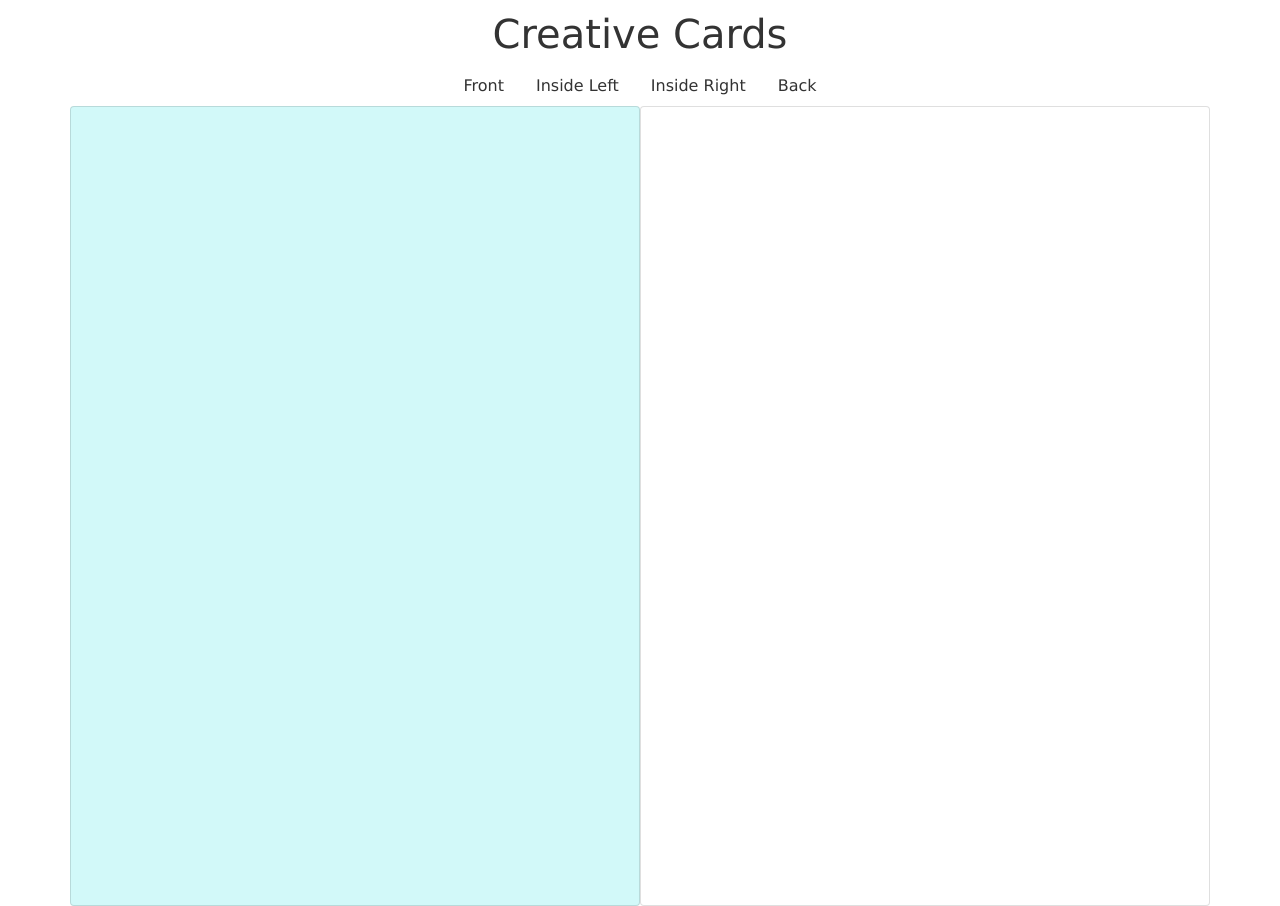
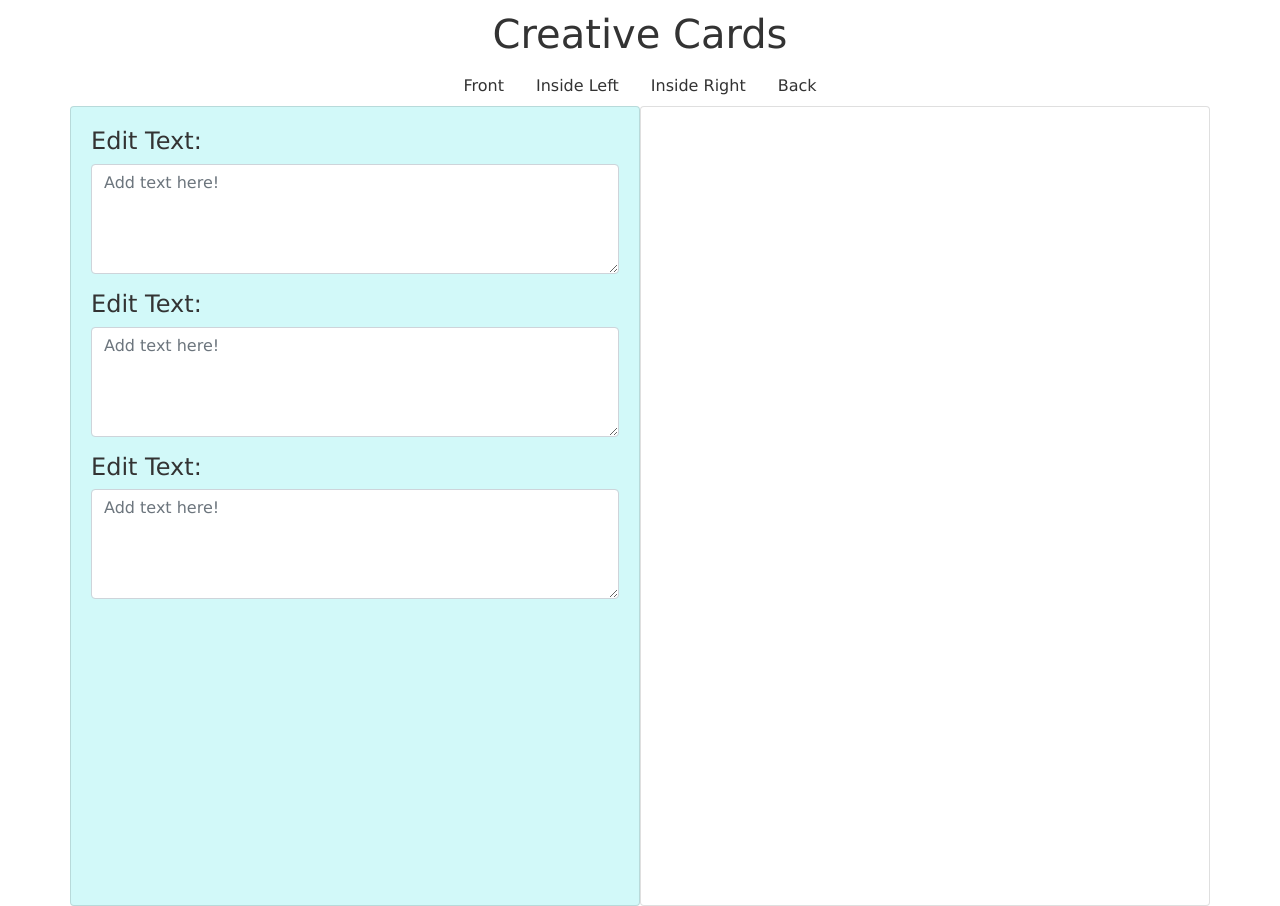
Before and after one commit to adewale2018/creative-cards, a Vue app: page / in a window 1280 px wide. Built offline with nearby package versions, Linux system fonts and the light colour scheme.

Commit message:
add text input component, receiving data fro the text input

```diff
--- /dev/null
+++ b/src/components/TextInput.vue
@@ -0,0 +1,32 @@
+<template>
+  <div class="row">
+    <div class="col-sm-12">
+      <div class="form-group">
+        <h4>Edit Text:</h4>
+        <textarea
+          class="form-control"
+          cols="50"
+          rows="4"
+          placeholder="Add text here!"
+          v-model="textBoxInput"
+          @keyup="textChanged"
+        ></textarea>
+      </div>
+    </div>
+  </div>
+</template>
+
+<script>
+export default {
+  data: function() {
+    return {
+      textBoxInput: ""
+    };
+  },
+  methods: {
+    textChanged: function() {
+      this.$emit("displayTextChanged", this.textBoxInput);
+    }
+  }
+};
+</script>
--- a/src/components/card/cardFront.vue
+++ b/src/components/card/cardFront.vue
@@ -1,12 +1,28 @@
 <template>
   <div class="row">
-    <div class="col-sm-6 card edit-area"></div>
+    <div class="col-sm-6 card edit-area">
+      <cc-text-input @displayTextChanged="textBoxValue1 = $event"></cc-text-input>
+      <cc-text-input displayTextChanged="textBoxValue2 = $event"></cc-text-input>
+      <cc-text-input displayTextChanged="textBoxValue3 = $event"></cc-text-input>
+    </div>
     <div class="col-sm-6 card card-display"></div>
   </div>
 </template>
 
 <script>
-export default {};
+import TextInput from "../TextInput";
+export default {
+  data: function() {
+    return {
+      textBoxValue1: "",
+      textBoxValue2: "",
+      textBoxValue3: ""
+    };
+  },
+  components: {
+    ccTextInput: TextInput
+  }
+};
 </script>
 
 <style>
```
Also changed, not shown: src/App.vue (+4 -4 lines).
